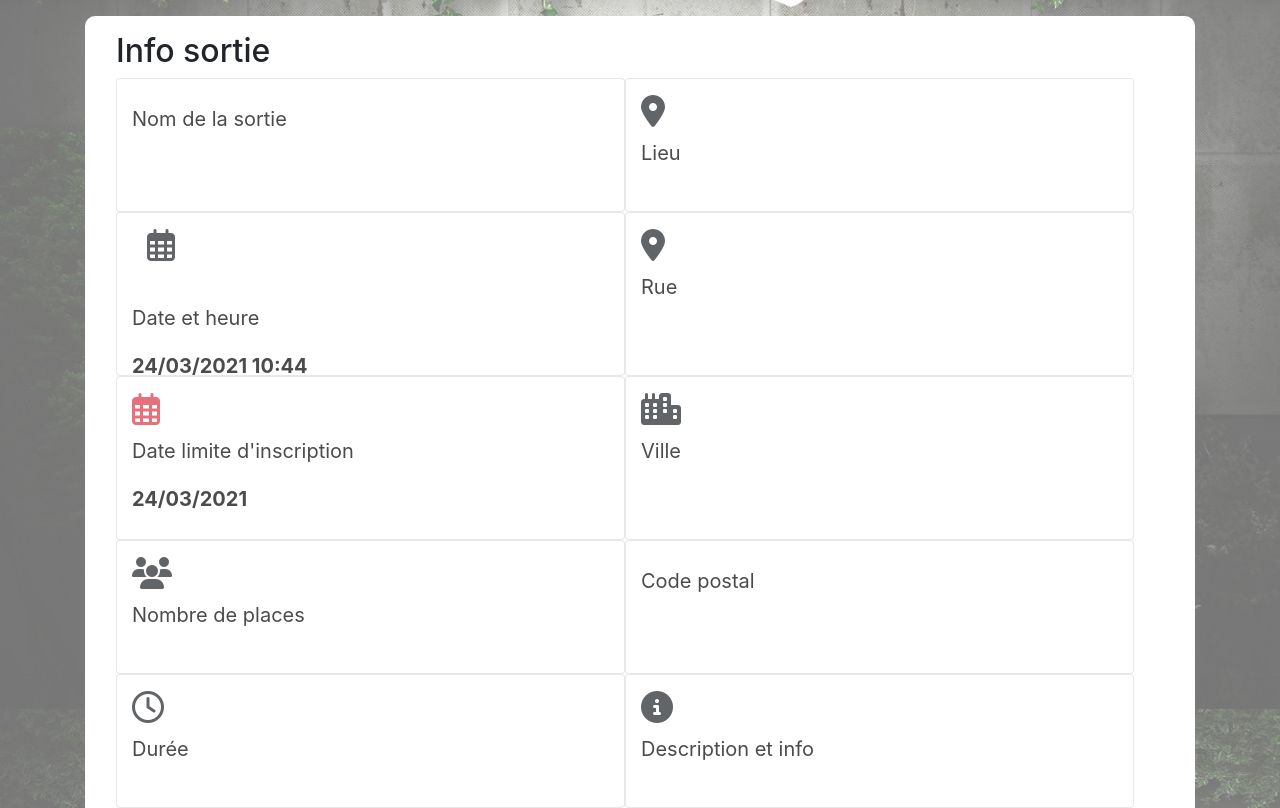
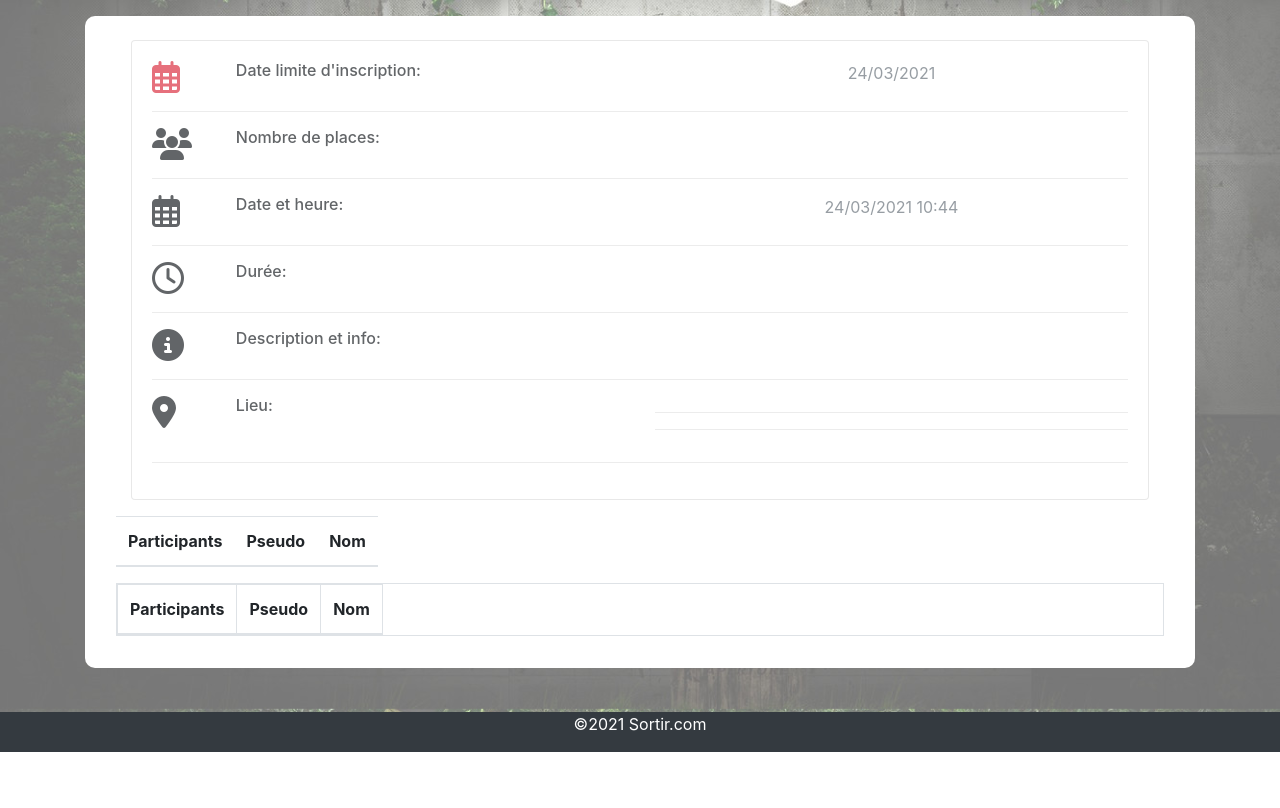
Before and after one commit to AlexandreBaronENI/Project_Sortir, a Symfony app: template sortir/templates/sortie/affichageSortie.html.twig in a window 1280 px wide. Shown: the part 108-916 px from the top of the page. After the commit the page ends 860 px from the top, so only its background shows below. Run offline with Twig, Linux system fonts and the light colour scheme; the template is opened without the code that fills it, so the values that code supplies are empty; some libraries are stand-ins or nearby versions.

Commit message:
front sortie (#56)
Co-authored-by: ClementBrn <clement.breyne@gmail.com>

```diff
--- a/sortir/templates/sortie/affichageSortie.html.twig
+++ b/sortir/templates/sortie/affichageSortie.html.twig
@@ -3,74 +3,93 @@
     <link rel="stylesheet" href="{{ asset('css/affichageSortie.css') }}">{% endblock %}
 {% block main %}
     <div class="container-fluid">
-        <h2>Info sortie</h2>
+        <h1>{{ sortie.nom }}</h1>
         {% if sortie.motif != null %}
-            <h2 class="text-danger">Attention, cette sortie est annulée !</h2>
+            <h1 class="text-danger">Attention, cette sortie est annulée !</h1>
         {% endif %}
-        <div class="container-fluid row">
-            <div class="col-sm-12 col-md-6 col-lg-6 card item  py-3" id="sortie_name">
-                <span class="col-form-label-lg">Nom de la sortie</span>
-                <span class="col-form-label-lg displayed-data">{{ sortie.nom }}</span>
+
+        <div class="col-md-12 blabla ">
+            <div class="card mb-3">
+                <div class="card-body">
+                    <div class="row">
+                        <div class="col-md-1">
+                        <i class="text-danger far fa-calendar-alt" style="font-size: xx-large"></i>
                         </div>
-            <div class="col-sm-12 col-md-6 col-lg-6 card item  py-3" id="lieu">
-                <div class="card-icon">
-                    <i class="fas fa-map-marker-alt" style="font-size: xx-large"></i>
+                        <div class="col-md-5">
+                            <h6 class="mb-0">Date limite d'inscription:</h6>
                         </div>
-                <span class="col-form-label-lg">  Lieu </span>
-                <span class="col-form-label-lg displayed-data">{{ sortie.lieu.nom }}</span></div>
-            <div class="col-sm-12 col-md-6 col-lg-6 card item  py-3" id="date_sortie">
-                <div class="col-sm-12 col-md-6 col-lg-6 card-icon">
+                        <div class="col-md-6 text-secondary text-center">
+                            {{ sortie.dateCloture|date("d/m/Y") }}
+                        </div>
+                    </div>
+                    <hr>
+                    <div class="row">
+                        <div class="col-md-1">
+                            <i class="fas fa-users" style="font-size: xx-large"></i>
+                        </div>
+                        <div class="col-md-5">
+                            <h6 class="mb-0">Nombre de places:</h6>
+                        </div>
+                        <div class="col-md-6 text-secondary text-center">
+                            {{ sortie.nbInscriptionMax }}
+                        </div>
+                    </div>
+                    <hr>
+                    <div class="row">
+                        <div class="col-md-1">
                             <i class="far fa-calendar-alt" style="font-size: xx-large"></i>
                         </div>
-                <span class="col-form-label-lg">Date  et heure</span>
-                <span class="col-form-label-lg displayed-data">{{ sortie.dateDebut|date("d/m/Y H:i") }}
+                        <div class="col-md-5">
+                            <h6 class="mb-0">Date  et heure:</h6>
                         </div>
-            <div class="col-sm-12 col-md-6 col-lg-6 card item  py-3" id="rue">
-                <div class="card-icon">
-                    <i class="fas fa-map-marker-alt" style="font-size: xx-large"></i>
+                        <div class="col-md-6 text-secondary text-center">
+                            {{ sortie.dateDebut|date("d/m/Y H:i") }}
                         </div>
-                <span class="col-form-label-lg">Rue</span>
-                <span class="col-form-label-lg displayed-data">{{ sortie.lieu.adresse }}
                     </div>
-            <div class="col-sm-12 col-md-6 col-lg-6 card item  py-3" id="date_limite_inscription">
-                <div class="card-icon">
-                    <i class="text-danger far fa-calendar-alt" style="font-size: xx-large"></i>
-                </div>
-                <span class="col-form-label-lg">Date limite d'inscription</span>
-                <span class="col-form-label-lg displayed-data">{{ sortie.dateCloture|date("d/m/Y") }}
-            </div>
-            <div class="col-sm-12 col-md-6 col-lg-6 card item  py-3" id="ville_sortie">
-                <div class="card-icon">
-                    <i class="fas fa-city" style="font-size: xx-large"></i>
-                </div>
-                <span class="col-form-label-lg">Ville</span>
-                <span class="col-form-label-lg displayed-data">{{ sortie.ville.nom }}</span>
-            </div>
-            <div class="col-sm-12 col-md-6 col-lg-6 card item  py-3" id="nb_place">
-                <div class="card-icon">
-                    <i class="fas fa-users" style="font-size: xx-large"></i>
-                </div>
-                <span class="col-form-label-lg">Nombre de places</span>
-                <span class="col-form-label-lg displayed-data">{{ sortie.nbInscriptionMax }}
-            </div>
-            <div class="col-sm-12 col-md-6 col-lg-6 card item  py-3" id="code_postal">
-                <span class="col-form-label-lg">Code postal</span>
-                <span class="col-form-label-lg displayed-data">{{ sortie.ville.codePostal }}</span>
-            </div>
-            <div class="col-sm-12 col-md-6 col-lg-6 card item  py-3" id="duration">
-                <div class="card-icon">
+                    <hr>
+                    <div class="row">
+                        <div class="col-md-1">
                             <i class="far fa-clock" style="font-size: xx-large"></i>
                         </div>
-                <span class="col-form-label-lg">Durée</span>
-                <span class="col-form-label-lg displayed-data">{{ sortie.duree }}</span>
+                        <div class="col-md-5">
+                            <h6 class="mb-0">Durée:</h6>
                         </div>
-            <div class="col-sm-12 col-md-6 col-lg-6 card item  py-3" id="description">
-                <div class="card-icon">
+                        <div class="col-md-6 text-secondary text-center">
+                            {{ sortie.duree }}
+                        </div>
+                    </div>
+                    <hr>
+                    <div class="row">
+                        <div class="col-md-1">
                             <i class="fas fa-info-circle" style="font-size: xx-large"></i>
                         </div>
-                <span class="col-form-label-lg">Description et info</span>
-                <span class="col-form-label-lg displayed-data">{{ sortie.commentaire }}
+                        <div class="col-md-5">
+                            <h6 class="mb-0">Description et info:</h6>
                         </div>
+                        <div class="col-md-6 text-secondary text-center">
+                            {{ sortie.commentaire }}
+                        </div>
+                    </div>
+                    <hr>
+                    <div class="row">
+                        <div class="col-md-1">
+                            <i class="fas fa-map-marker-alt" style="font-size: xx-large"></i>
+
+                        </div>
+                        <div class="col-md-5">
+                            <h6 class="mb-0">Lieu:</h6>
+                        </div>
+                        <div class="col-md-6 text-secondary text-center">
+                            {{ sortie.lieu.nom }}<hr>
+                            {{ sortie.ville.nom }}{{ sortie.ville.codePostal }}<hr>
+                            {{ sortie.lieu.adresse }}
+                        </div>
+                    </div>
+                    <hr>
+                </div>
+            </div>
+        </div>
+
             {% if sortie.motif != null %}
                 <div class="col-sm-12 col-md-6 col-lg-6 card item  py-3" id="description">
                     <div class="card-icon">
@@ -80,6 +99,28 @@
                     <span class="col-form-label-lg displayed-data text-danger">{{ sortie.motif }}
                 </div>
             {% endif %}
+
+        <div>
+
+                <table class="table table-striped table-responsive" style="width:100%">
+                    <thead>
+                    <tr>
+                        <th>Participants</th>
+                        <th>Pseudo</th>
+                        <th>Nom</th>
+                    </tr>
+                    </thead>
+                    <tbody>
+                    {% for inscrit in (sortie.inscriptions) %}
+                    <tr>
+                        <td>{{loop.index}}</td>
+                        <td>{{inscrit.participant.username}}</td>
+                        <td>{{inscrit.participant.nom}} {{inscrit.participant.prenom}}</td>
+                    </tr>
+                    {% endfor %}
+                    </tbody>
+                </table>
+
         </div>
     <div>
 
```
Lines whose indentation alone changed are shown as unchanged.
